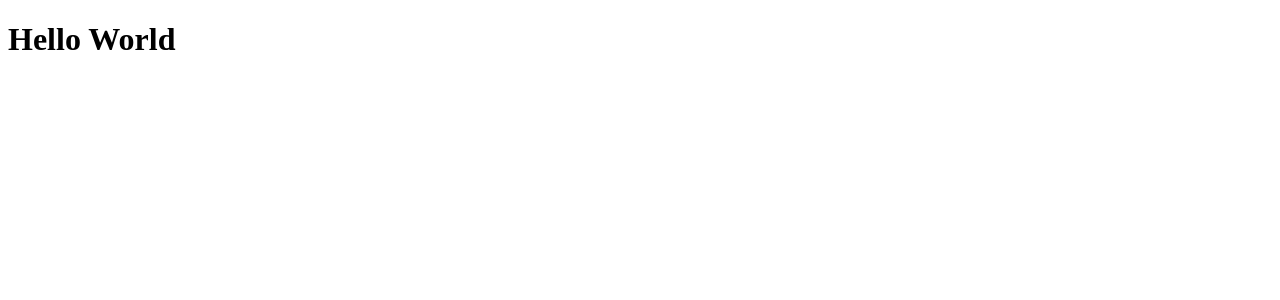
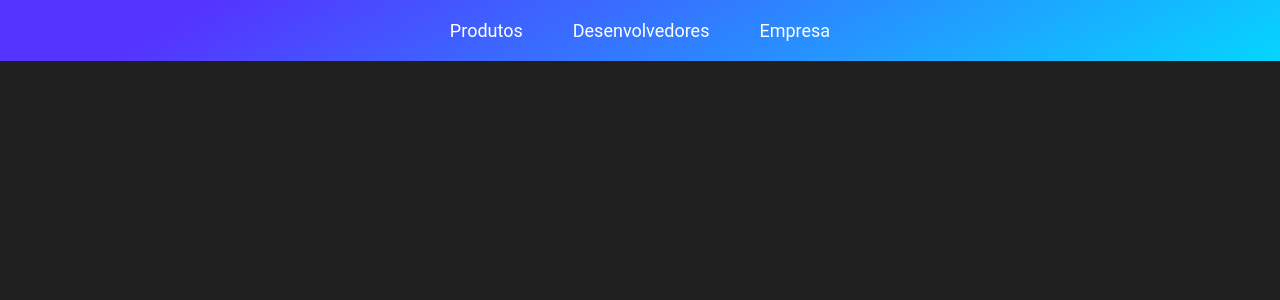
Before and after one commit to LucasRafa13/Stripe-Menu-Clone, a React (Create React App) app: page / in a window 1280 px wide. Shown: the top 300 px of the page. Built offline with nearby package versions, Linux system fonts and the light colour scheme.

Commit message:
feat: :sparkles: Nav Bar

```diff
--- a/package.json
+++ b/package.json
@@ -6,9 +6,11 @@
     "@testing-library/jest-dom": "^5.16.5",
     "@testing-library/react": "^13.4.0",
     "@testing-library/user-event": "^13.5.0",
+    "framer-motion": "^7.6.7",
     "react": "^18.2.0",
     "react-dom": "^18.2.0",
     "react-scripts": "5.0.1",
+    "styled-components": "^5.3.6",
     "web-vitals": "^2.1.4"
   },
   "scripts": {
--- a/src/App.js
+++ b/src/App.js
@@ -1,8 +1,16 @@
+import GlobalStyles from "./styles/GlobalStyles"
+import Layout from "./components/Layout"
+import Navbar from "./components/Navbar"
+
 function App() {
   return (
-    <div>
-      <h1>Hello World</h1>
-    </div>
+    <>
+      <Layout>
+        <Navbar />
+      </Layout>
+
+      <GlobalStyles />
+    </>
   )
 }
 
--- /dev/null
+++ b/src/components/Dropdown/Option.js
@@ -0,0 +1,5 @@
+import React from "react"
+
+export function DropdownOption({ name, content: Content }) {
+  return <button className="dropDownOptions">{name}</button>
+}
--- /dev/null
+++ b/src/components/Dropdown/index.js
@@ -0,0 +1 @@
+export { DropdownOption } from "./Option"
--- /dev/null
+++ b/src/components/Layout/index.js
@@ -0,0 +1,12 @@
+import styled from "styled-components"
+
+const Layout = styled.div`
+  height: 100%;
+`
+
+export const Wrapper = styled.div`
+  max-width: 1280px;
+  margin: 0 auto;
+`
+
+export default Layout
--- /dev/null
+++ b/src/components/Navbar/index.js
@@ -0,0 +1,29 @@
+import React from "react"
+
+import { Container, DropdownStyles } from "./styles"
+import { DropdownOption } from "../Dropdown"
+
+function Navbar() {
+  return (
+    <DropdownStyles>
+      <Container>
+        <ul>
+          <li>
+            <DropdownOption name="Produtos" content={() => <h1>Produtos</h1>} />
+          </li>
+          <li>
+            <DropdownOption
+              name="Desenvolvedores"
+              content={<h1>Desenvolvedores</h1>}
+            />
+          </li>
+          <li>
+            <DropdownOption name="Empresa" content={() => <h1>Empresa</h1>} />
+          </li>
+        </ul>
+      </Container>
+    </DropdownStyles>
+  )
+}
+
+export default Navbar
--- /dev/null
+++ b/src/components/Navbar/styles.js
@@ -0,0 +1,21 @@
+import styled from "styled-components"
+
+export const Container = styled.nav`
+  background: linear-gradient(150deg, #53f 15%, #05d5ff);
+  > ul {
+    display: flex;
+    align-items: center;
+    justify-content: center;
+    padding: 0 21px;
+  }
+`
+export const DropdownStyles = styled.div`
+  .dropDownOptions {
+    padding: 20px 25px;
+    outline: 0;
+    color: #fff;
+    font-size: 18px;
+
+    transition: opacity 0.2s;
+  }
+`
--- /dev/null
+++ b/src/styles/GlobalStyles.js
@@ -0,0 +1,22 @@
+import { createGlobalStyle } from "styled-components"
+
+export default createGlobalStyle`
+  * {
+    margin: 0;
+    padding: 0;
+    box-sizing: border-box;
+  }
+  html {
+    min-height: 100%;
+    background: #202020;
+  }
+  *, button, input {
+    border: 0;
+    background: none;
+    font-family: 'Roboto', -apple-system, system-ui, sans-serif;
+  }
+  ul {
+    list-style: none;
+    padding-left: 0;
+  }
+`
```
Also changed, not shown: 1 other file (tests, documents, lock files or other folders).
